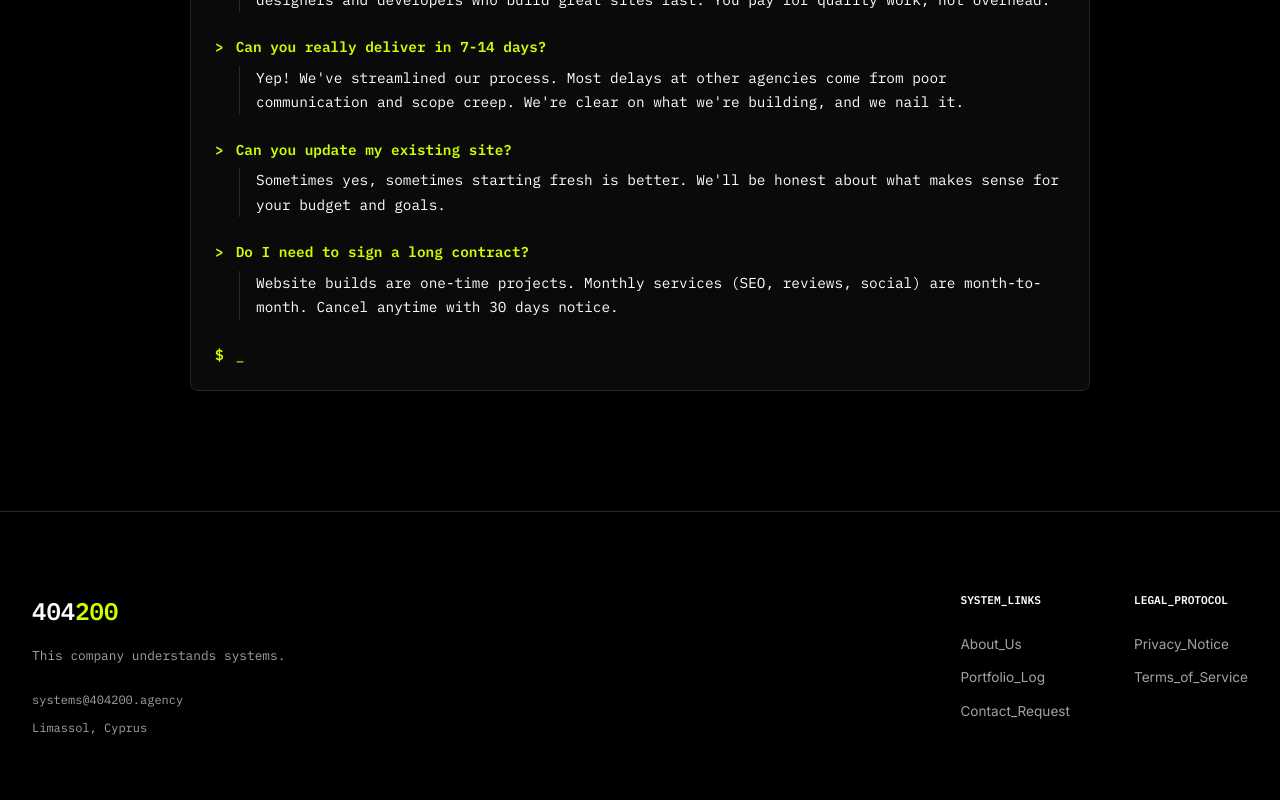
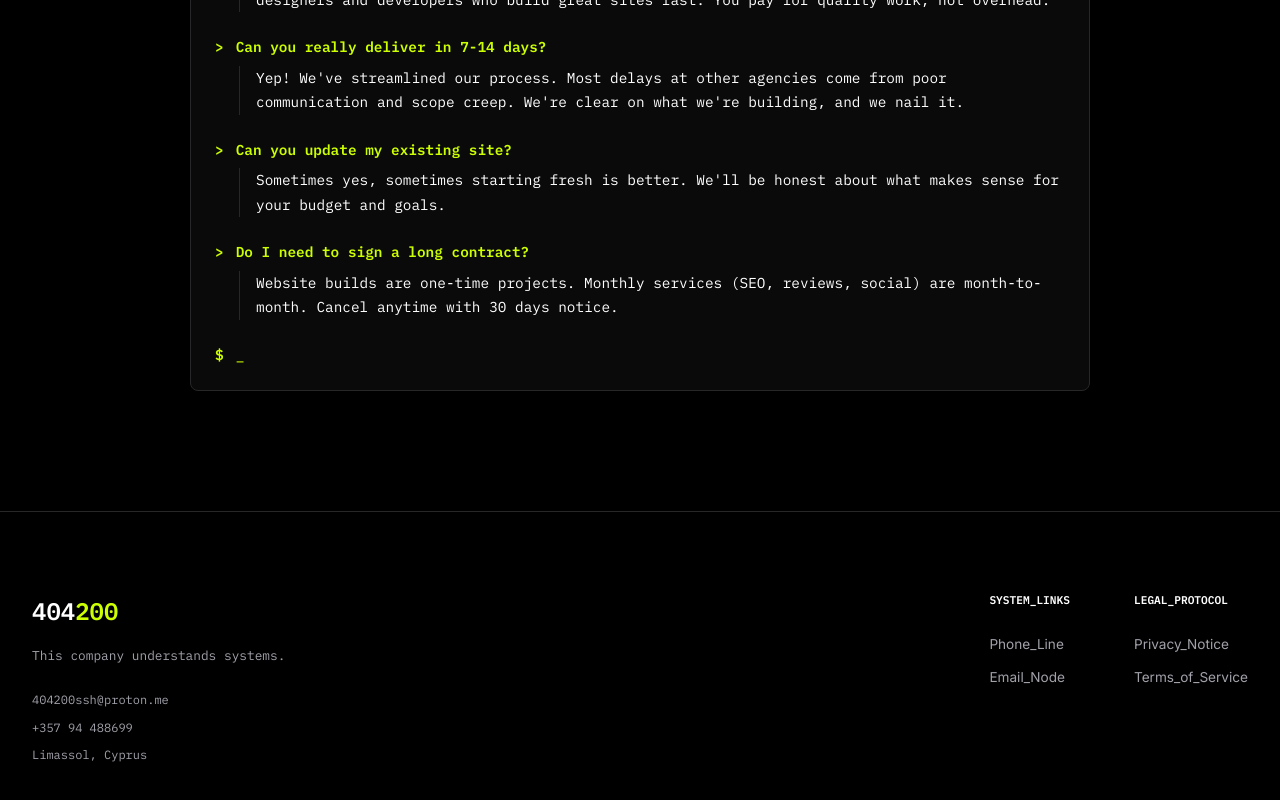
Before and after one commit to Dawgon-ai/404200faceleft, a React (Vite) app: page / in a window 1280 px wide. Shown: the part 6012-6812 px from the top of the page. Before the commit the page ends 6789 px from the top, so only its background shows below. Built offline with nearby package versions, Linux system fonts and the light colour scheme.

Commit message:
Updated contact information: new email 404200ssh@proton.me and activated click-to-call/mail links.

```diff
--- a/src/components/Sections.tsx
+++ b/src/components/Sections.tsx
@@ -169,16 +169,16 @@ export const Footer = () => (
         <span className="logo-text">404<span className="logo-accent">200</span></span>
         <p>This company understands systems.</p>
         <div className="contact-info">
-          <span>systems@404200.agency</span>
+          <a href="mailto:404200ssh@proton.me" style={{ color: 'inherit', textDecoration: 'none' }}>404200ssh@proton.me</a>
+          <a href="tel:+35794488699" style={{ color: 'inherit', textDecoration: 'none' }}>+357 94 488699</a>
           <span>Limassol, Cyprus</span>
         </div>
       </div>
       <div className="footer-links">
         <div>
           <h5>SYSTEM_LINKS</h5>
-          <a href="#">About_Us</a>
-          <a href="#">Portfolio_Log</a>
-          <a href="#">Contact_Request</a>
+          <a href="tel:+35794488699">Phone_Line</a>
+          <a href="mailto:404200ssh@proton.me">Email_Node</a>
         </div>
         <div>
           <h5>LEGAL_PROTOCOL</h5>
```
